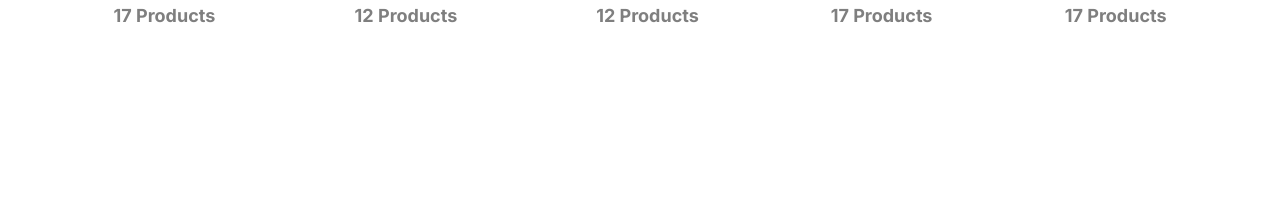
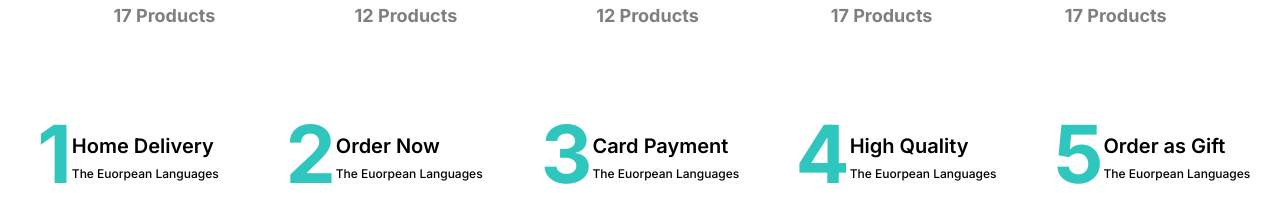
Before and after one commit to iCoderBilal/ecommerce-csoft, a plain HTML site: page index.html in a window 1280 px wide. Shown: the part 1171-1381 px from the top of the page. Before the commit the page ends 1206 px from the top, so only its background shows below. Drawn offline with nearby package versions, Linux system fonts and the light colour scheme.

Commit message:
steps completed

```diff
--- a/index.html
+++ b/index.html
@@ -281,6 +281,60 @@
       </div>
     </div>
 
+    <!-- ___________________________________________________STEPS_______________________________________________ -->
+
+    <div id="steps-section">
+      <div class="container-fluid">
+        <div class="row">
+          <div class="col-sm step-card">
+            <div class="number">
+              <h3>1</h3>
+            </div>
+            <div class="number-data">
+              <h4>Home Delivery</h4>
+              <p>The Euorpean Languages</p>
+            </div>
+          </div>
+          <div class="col-sm step-card">
+            <div class="number">
+              <h3>2</h3>
+            </div>
+            <div class="number-data">
+              <h4>Order Now</h4>
+              <p>The Euorpean Languages</p>
+            </div>
+          </div>
+          <div class="col-sm step-card">
+            <div class="number">
+              <h3>3</h3>
+            </div>
+            <div class="number-data">
+              <h4>Card Payment</h4>
+              <p>The Euorpean Languages</p>
+            </div>
+          </div>
+          <div class="col-sm step-card">
+            <div class="number">
+              <h3>4</h3>
+            </div>
+            <div class="number-data">
+              <h4>High Quality</h4>
+              <p>The Euorpean Languages</p>
+            </div>
+          </div>
+          <div class="col-sm step-card">
+            <div class="number">
+              <h3>5</h3>
+            </div>
+            <div class="number-data">
+              <h4>Order as Gift</h4>
+              <p>The Euorpean Languages</p>
+            </div>
+          </div>
+        </div>
+      </div>
+    </div>
+
     <!-- -------------------------bootstrap linking-------------------- -->
     <script src="https://cdn.jsdelivr.net/npm/swiper@9/swiper-bundle.min.js"></script>
 
--- a/styles/index.css
+++ b/styles/index.css
@@ -218,3 +218,45 @@ p,h2{
     color: #000000;
     color: rgba(0, 0, 0, 0.5);
   }
+/*
+  <!-- ___________________________________________________STEPS_______________________________________________ --> */
+  #steps-section{
+    padding-top: 70px;
+  }
+   #steps-section .step-card{
+    display: flex;
+    justify-content: center;
+    align-items: center;
+   }
+  .step-card .number h3{
+    font-family: 'Inter';
+    font-style: normal;
+    font-weight: 700;
+    font-size: 80px;
+    line-height: 97px;
+
+    color: #2FC6BD;
+  }
+
+  .step-card .number-data h4{
+    font-family: 'Inter';
+    font-style: normal;
+    font-weight: 600;
+    font-size: 20px;
+    line-height: 24px;
+
+
+    color: #000000;
+
+  }
+
+  .step-card .number-data p{
+    font-family: 'Inter';
+    font-style: normal;
+    font-weight: 500;
+    font-size: 12px;
+    line-height: 15px;
+
+    color: #000000;
+
+  }
```
